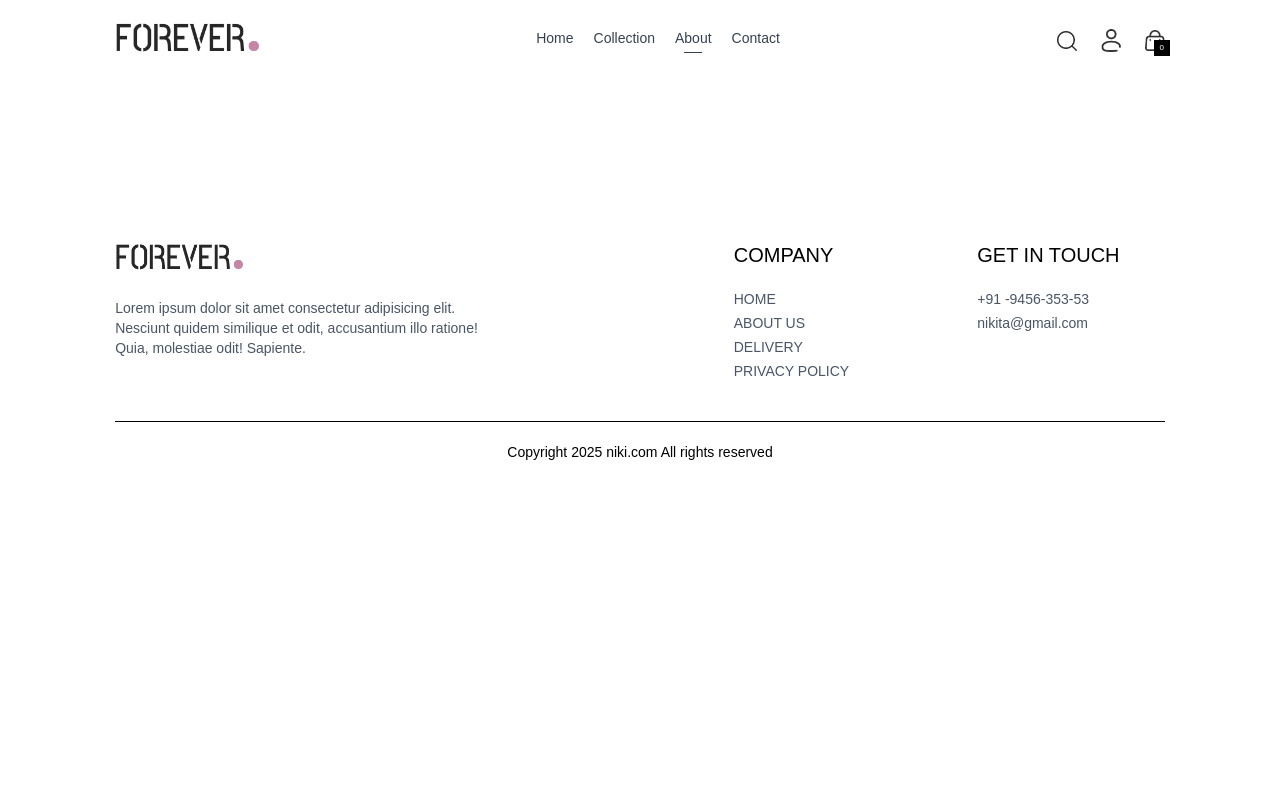
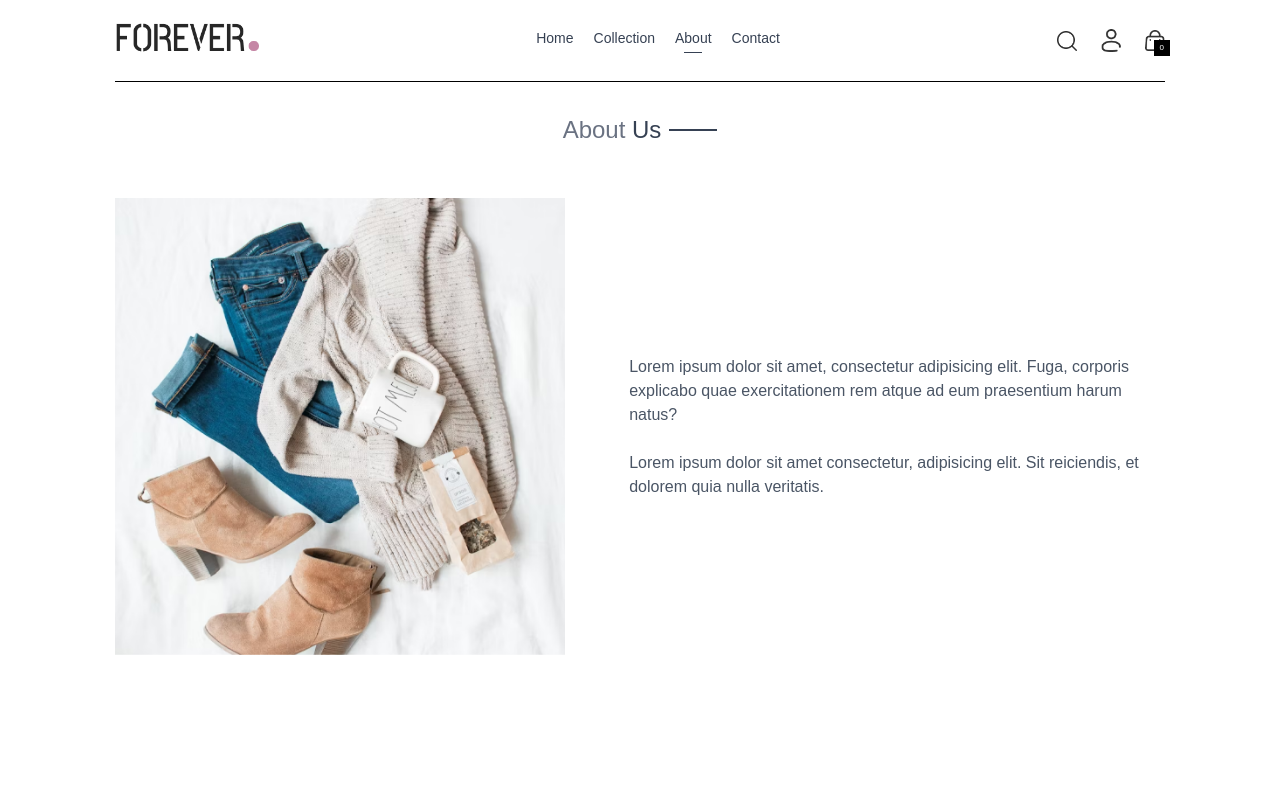
Before and after one commit to Nikita-kanwar/E-Commerce-Website, a React (Vite) app: page /about in a window 1280 px wide. Shown: the top 800 px of the page. Built offline with nearby package versions, Linux system fonts and the light colour scheme.

Commit message:
Design About Page

```diff
--- a/src/Pages/About.jsx
+++ b/src/Pages/About.jsx
@@ -1,9 +1,20 @@
 import React from 'react'
+import Title from '../Components/Title'
+import {assets} from '../assets/assets'
 
 const About = () => {
   return (
     <div>
-
+      <div className='text-2xl text-center pt-8 border-t'>
+  <Title  text1={'About'} text2={'Us'}/>
+      </div>
+<div className='my-10 flex flex-col md:flex-row gap-16'>
+  <img className='w-full md:max-w-[450px]' src={assets.about_img} alt="" />
+  <div className='flex flex-col justify-center gap-6 md:w-2/4 text-gray-600'>
+            <p>Lorem ipsum dolor sit amet, consectetur adipisicing elit. Fuga, corporis explicabo quae exercitationem rem atque ad eum praesentium harum natus?</p>
+            <p>Lorem ipsum dolor sit amet consectetur, adipisicing elit. Sit reiciendis, et dolorem quia nulla veritatis.</p>
+  </div>
+  </div>
     </div>
   )
 }
```
